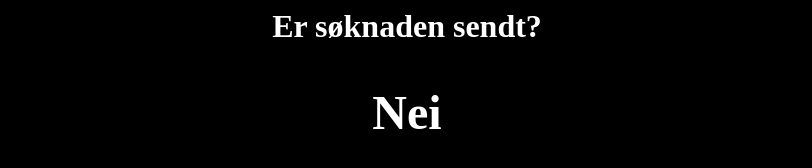
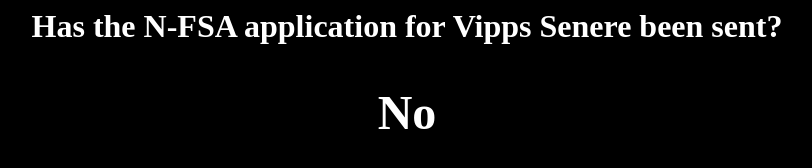
Before and after one commit to haakonbakker/senerestatus, a plain HTML site: page index.html in a window 1280 px wide. Shown: the whole page, without its empty margins (233-1045 px from the left). Drawn offline with Linux system fonts and the light colour scheme.

Commit message:
Adding status

```diff
--- a/index.html
+++ b/index.html
@@ -18,8 +18,8 @@
       </head>
 <body>
 
-<h1>Er søknaden sendt?</h1>
+<h1>Has the N-FSA application for Vipps Senere been sent?</h1>
 
-<h2>Nei</h2>
+<h2>No</h2>
 
 </body></html>
```
